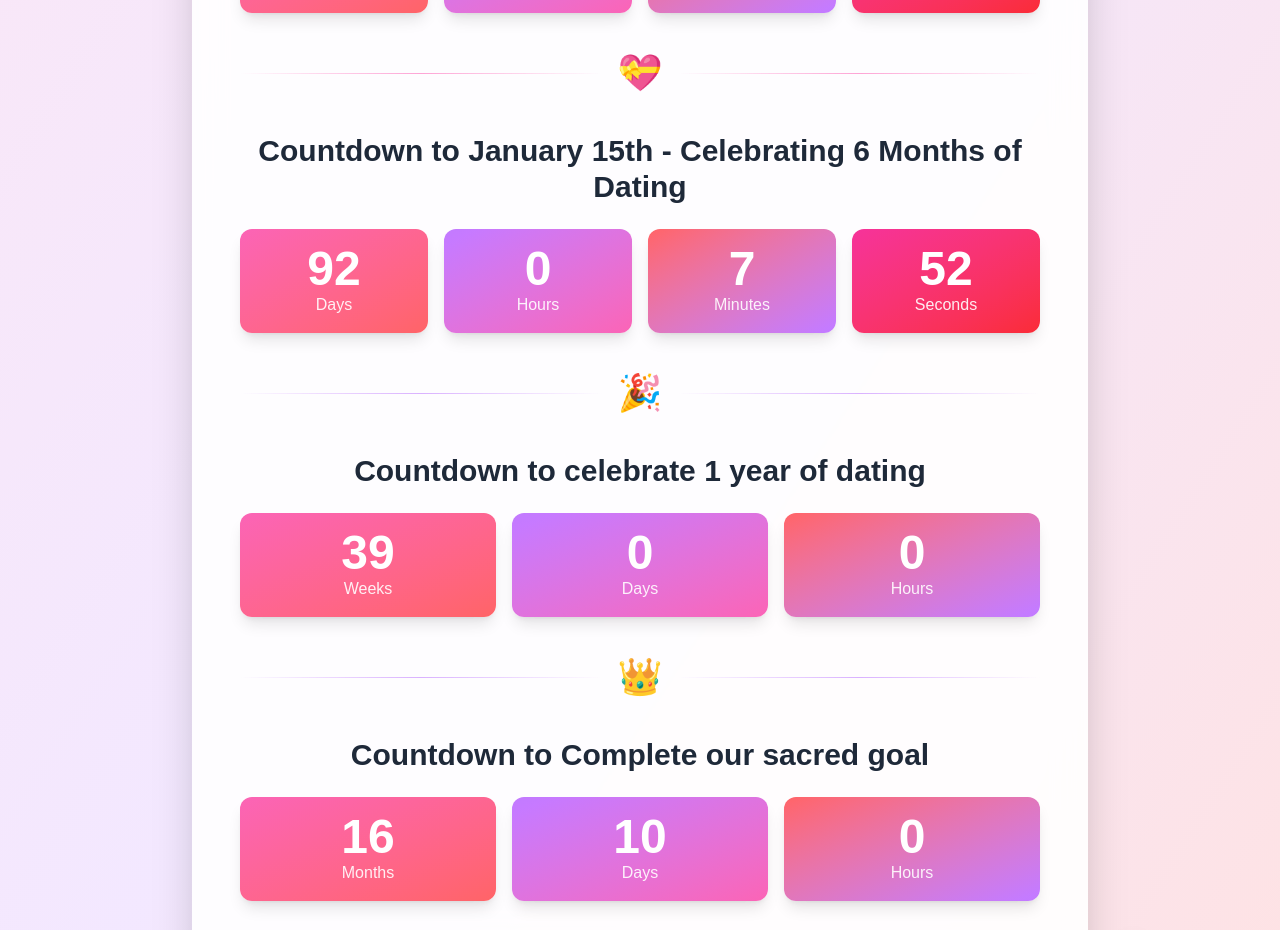
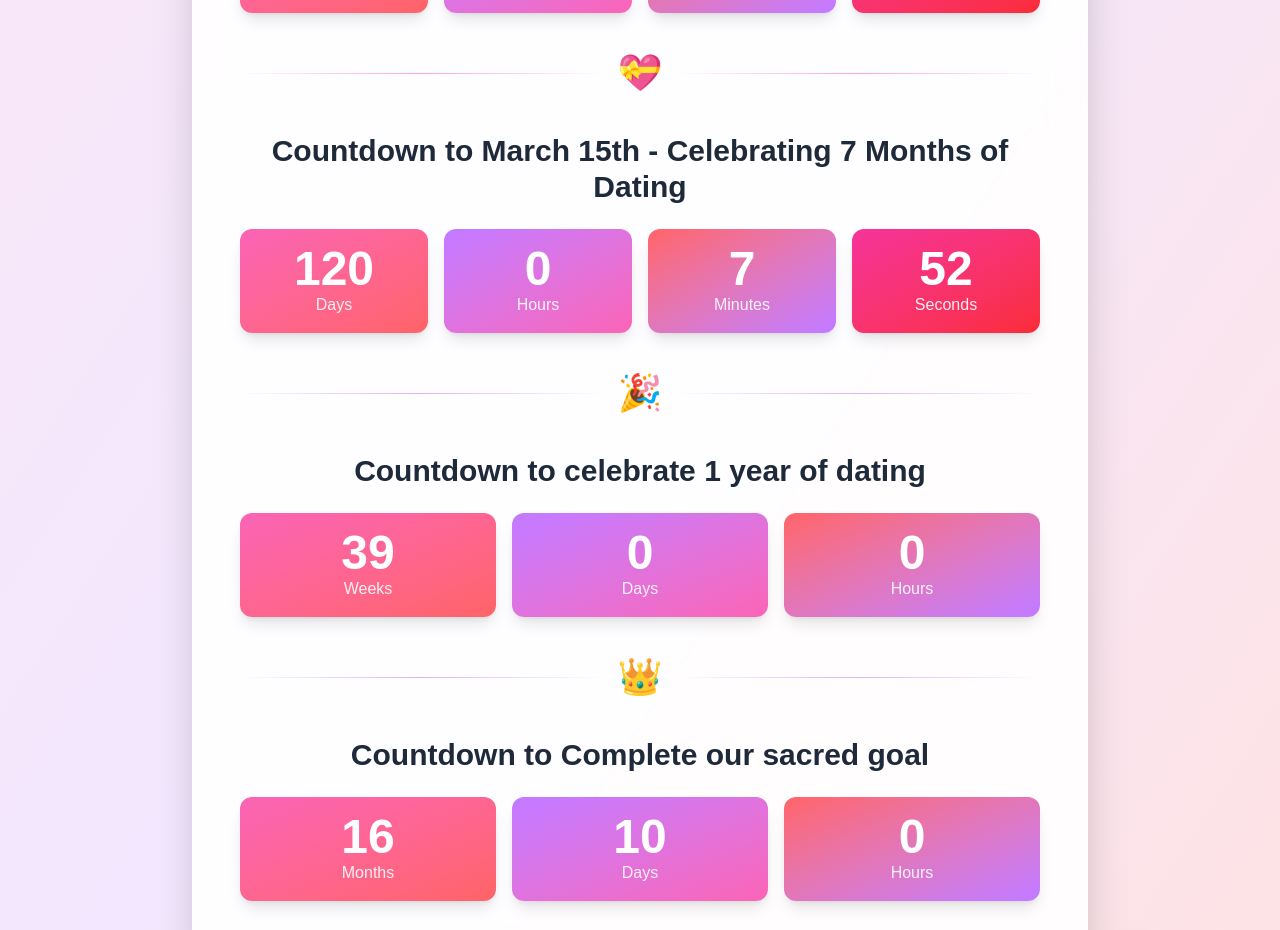
Before and after one commit to Juarpla/100d, a Next.js app: page / in a window 1280 px wide. Shown: the part 839-1769 px from the top of the page. Built offline with nearby package versions, Linux system fonts and the light colour scheme; no server answers.

Commit message:
Update Month celebration 7 months

```diff
--- a/app/page.tsx
+++ b/app/page.tsx
@@ -98,7 +98,7 @@ export default function Home() {
 
   useEffect(() => {
     const updateGetMonths = () => {
-      setTimeLeft4Months(calculateTimeLeft('2026-02-15T00:00:00'));
+      setTimeLeft4Months(calculateTimeLeft('2026-03-15T00:00:00'));
     };
 
     updateGetMonths();
@@ -287,10 +287,10 @@ export default function Home() {
             <div className="flex-grow h-px bg-gradient-to-r from-transparent via-pink-300 to-transparent dark:via-pink-700"></div>
           </div>
 
-          {/* Countdown to 4 Months */}
+          {/* Countdown to 7 Months */}
           <div className="text-center mb-4 sm:mb-6">
             <h2 className="text-xl sm:text-2xl md:text-3xl font-semibold text-gray-800 dark:text-white mb-4 sm:mb-6 px-2">
-              Countdown to January 15th - Celebrating 6 Months of Dating
+              Countdown to March 15th - Celebrating 7 Months of Dating
             </h2>
             <div className="grid grid-cols-2 sm:grid-cols-4 gap-2 sm:gap-3 md:gap-4 mb-4 sm:mb-6">
               <div className="bg-gradient-to-br from-pink-400 to-red-400 rounded-lg sm:rounded-xl p-3 sm:p-4 shadow-lg">
```
